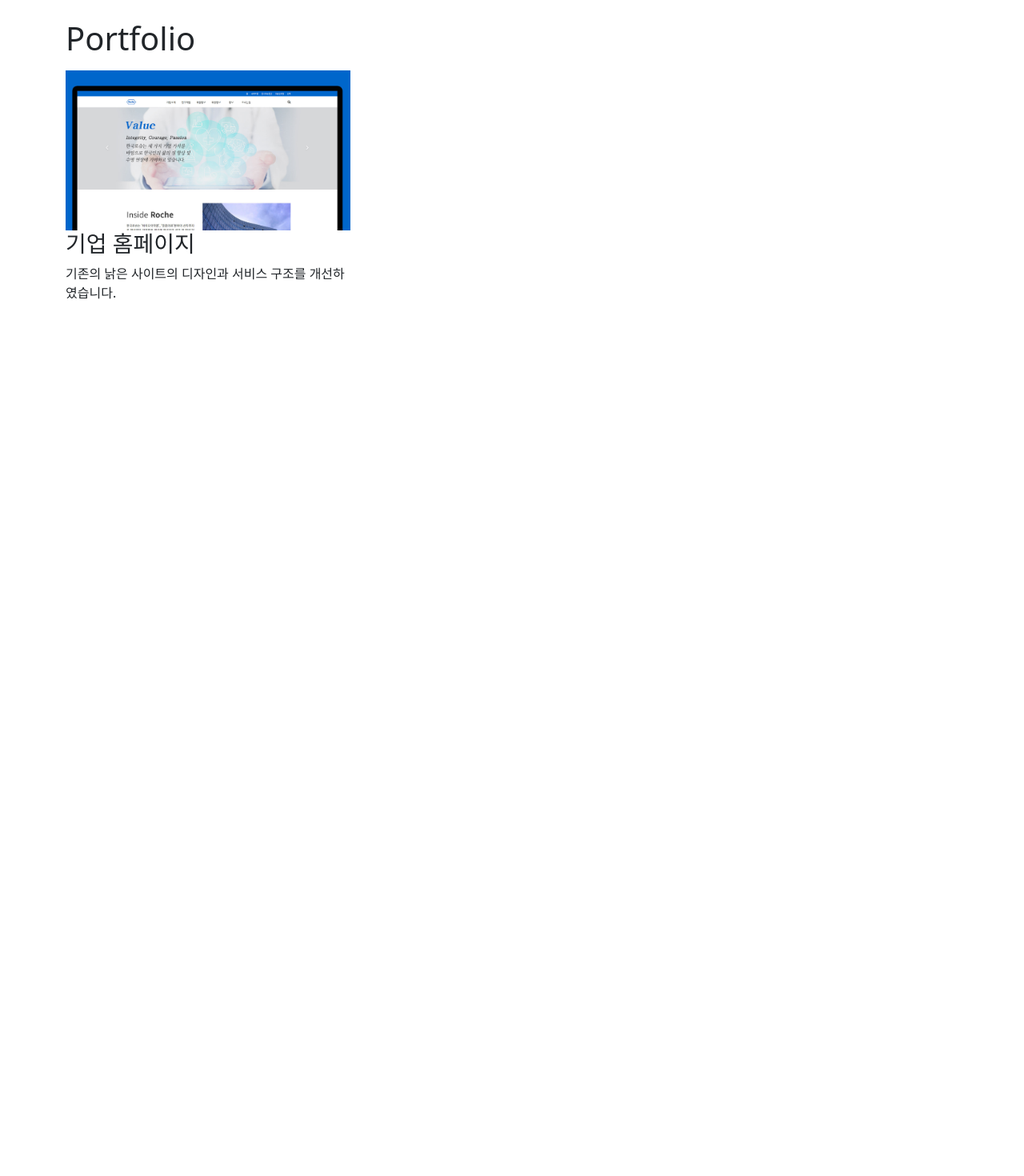
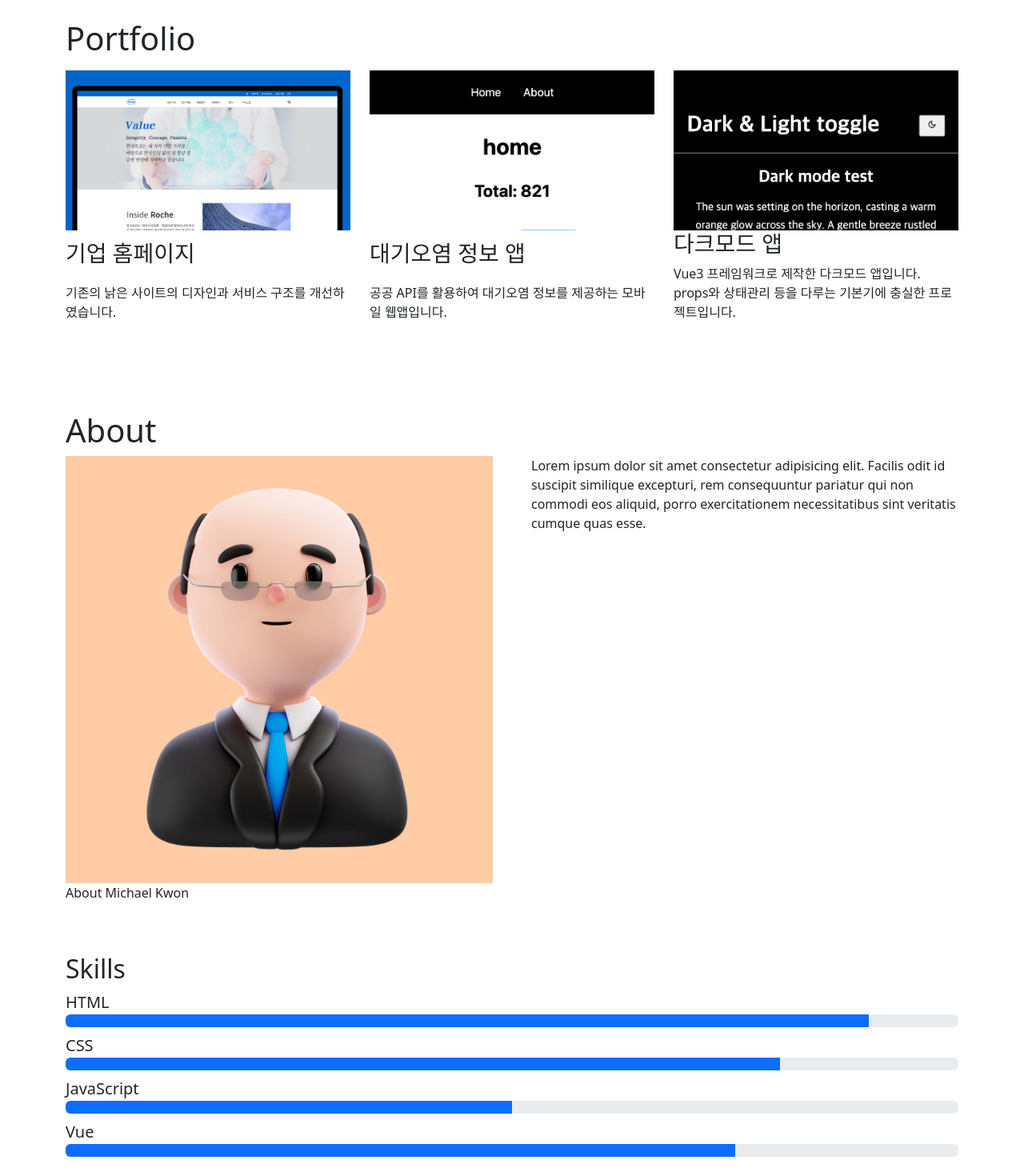
Before and after one commit to csslick/vue3-portfolio, a Vue app: page / in a window 1280 px wide. Shown: the part 776-2246 px from the top of the page at 80% size. Before the commit the page ends 1266 px from the top, so only its background shows below. Built offline with nearby package versions, Linux system fonts and the light colour scheme.

Commit message:
section2-30 about

```diff
--- a/src/App.vue
+++ b/src/App.vue
@@ -1,12 +1,13 @@
 <script setup>
   import Title from './components/Title.vue';
   import Portfolio from './components/Portfolio.vue';
+  import About from './components/About.vue';
 </script>
 
 <template>
   <nav class="navbar navbar-expand-lg bg-body-tertiary fixed-top" data-bs-theme="dark">
     <div class="container-fluid">
-      <a class="navbar-brand" href="#">Doolee</a>
+      <a class="navbar-brand" href="#">Michael Kwon</a>
       <button class="navbar-toggler" type="button" data-bs-toggle="collapse" data-bs-target="#navbarNav"
         aria-controls="navbarNav" aria-expanded="false" aria-label="Toggle navigation">
         <span class="navbar-toggler-icon"></span>
@@ -28,6 +29,7 @@
   </nav>
   <Title />
   <Portfolio />
+  <About />
 </template>
 
 <style scoped lang="scss">
--- /dev/null
+++ b/src/components/About.vue
@@ -0,0 +1,70 @@
+<template>
+  <section id="about" class="container">
+    <h1>About</h1>
+    <div class="row gx-5">
+      <figure class="col-md-6">
+        <img src="../assets/images/profile.jpg" alt="profile">
+        <figcaption>About Michael Kwon</figcaption>
+      </figure>
+      <p class="col-md-6">Lorem ipsum dolor sit amet consectetur adipisicing elit. Facilis odit id suscipit similique
+        excepturi, rem consequuntur pariatur qui non commodi eos aliquid, porro exercitationem necessitatibus sint
+        veritatis cumque quas esse.</p>
+    </div>
+
+    <article class="row mt-5">
+      <h2>Skills</h2>
+      <dl>
+        <dt class="lead">HTML</dt>
+        <dd>
+          <div
+            class="progress"
+            role="progressbar"
+          >
+            <div class="progress-bar" style="width: 90%"></div>
+          </div>
+        </dd>
+        <dt class="lead">CSS</dt>
+        <dd>
+          <div
+            class="progress"
+            role="progressbar"
+          >
+            <div class="progress-bar" style="width: 80%"></div>
+          </div>
+        </dd>
+        <dt class="lead">JavaScript</dt>
+        <dd>
+          <div
+            class="progress"
+            role="progressbar"
+          >
+            <div class="progress-bar" style="width: 50%"></div>
+          </div>
+        </dd>
+        <dt class="lead">Vue</dt>
+        <dd>
+          <div
+            class="progress"
+            role="progressbar"
+          >
+            <div class="progress-bar" style="width: 75%"></div>
+          </div>
+        </dd>
+      </dl>
+    </article>
+  </section>
+</template>
+
+<script setup>
+  const skills = [
+    { name: 'HTML', point: '90%' },
+    { name: 'CSS', point: '80%' },
+    { name: 'JAVASCRIPT', point: '50%' },
+    { name: 'VUE', point: '75%' },
+  ]
+</script>
+
+<style lang="scss">
+figure img {
+  width: 100%;
+}</style>
--- a/src/components/Portfolio.vue
+++ b/src/components/Portfolio.vue
@@ -2,10 +2,10 @@
     <section id="portfolio" class="container">
       <h1>Portfolio</h1>
       <ul class="list row">
-        <li class="col-md-4">
-          <img :src="data[0].imgUrl" alt="1">
-          <h3>{{ data[0].title }}</h3>
-          <p>{{ data[0].desc }}</p>
+        <li class="col-md-4" v-for="item in data">
+          <img :src="item.imgUrl" alt="1">
+          <h3>{{ item.title }}</h3>
+          <p>{{ item.desc }}</p>
         </li>
       </ul>
     </section>
```
Also changed, not shown: src/assets/images/profile.jpg (added).
